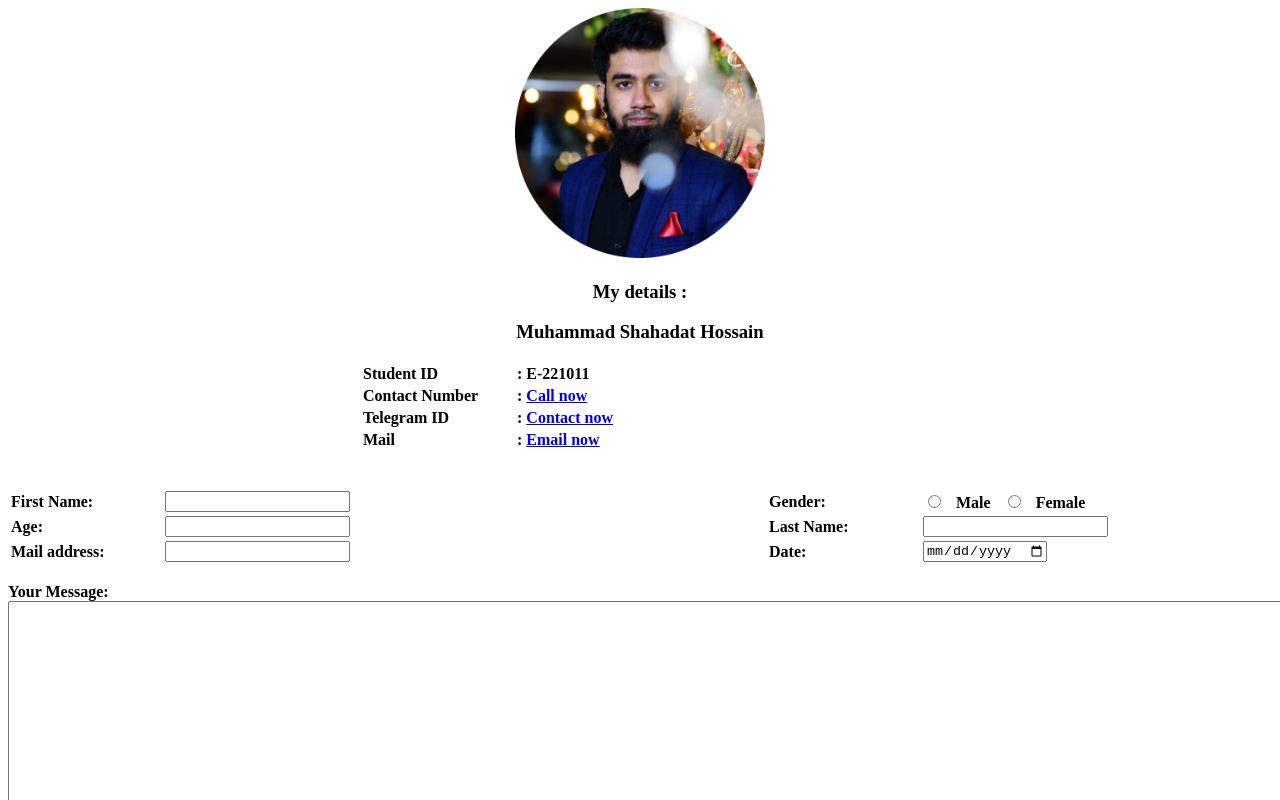
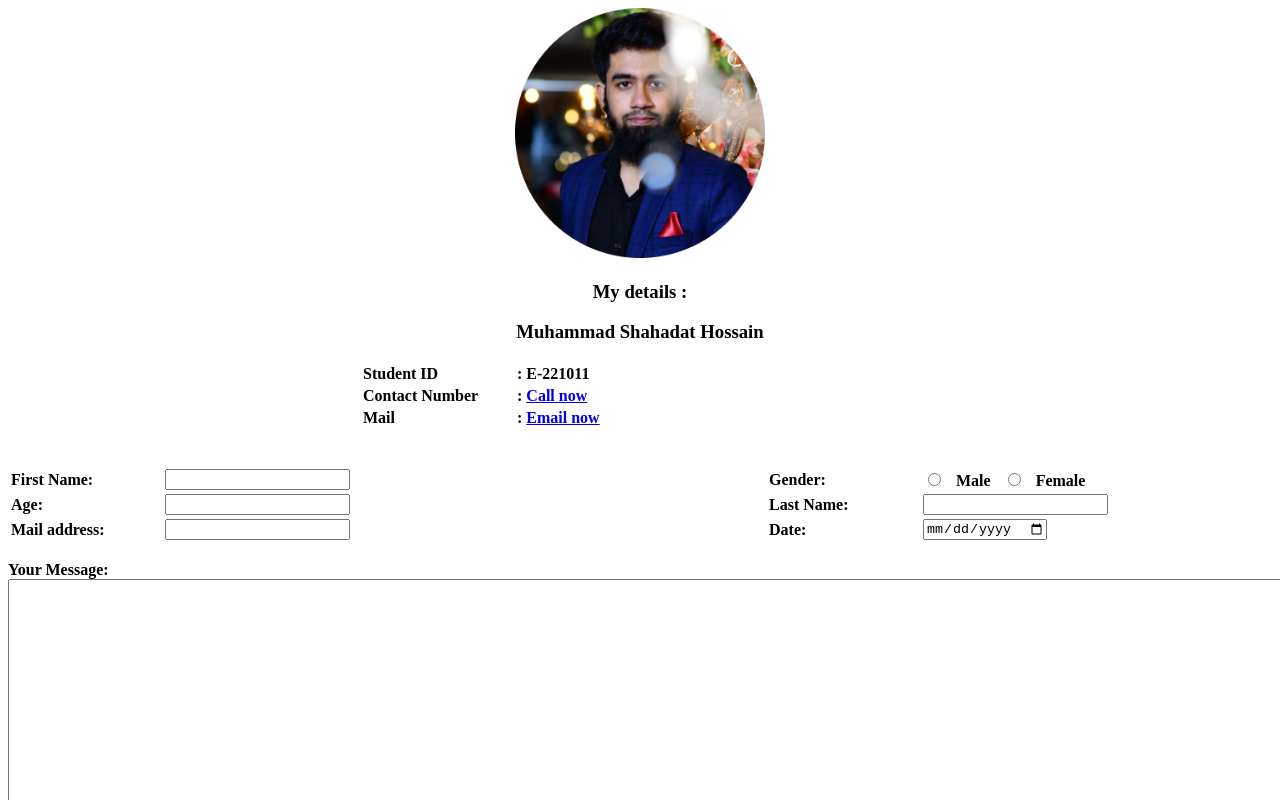
Before and after one commit to Shahadatbd364/WEB-Development, a plain HTML site: page Myself.html in a window 1280 px wide. Shown: the top 800 px of the page. Drawn offline with Linux system fonts and the light colour scheme.

Commit message:
Update Myself.html

```diff
--- a/Myself.html
+++ b/Myself.html
@@ -28,10 +28,6 @@
 <tr>
   <td> Contact Number </td>
   <td>: <a href="tel: +88018570-02231">Call now </td>
-</tr>
-<tr>
-  <td> Telegram ID</td>
-  <td>: <a href="https://t.me/Isaac_NewtonSir"> Contact now </td>
 </tr>
 <tr>
   <td>Mail </td>
```
